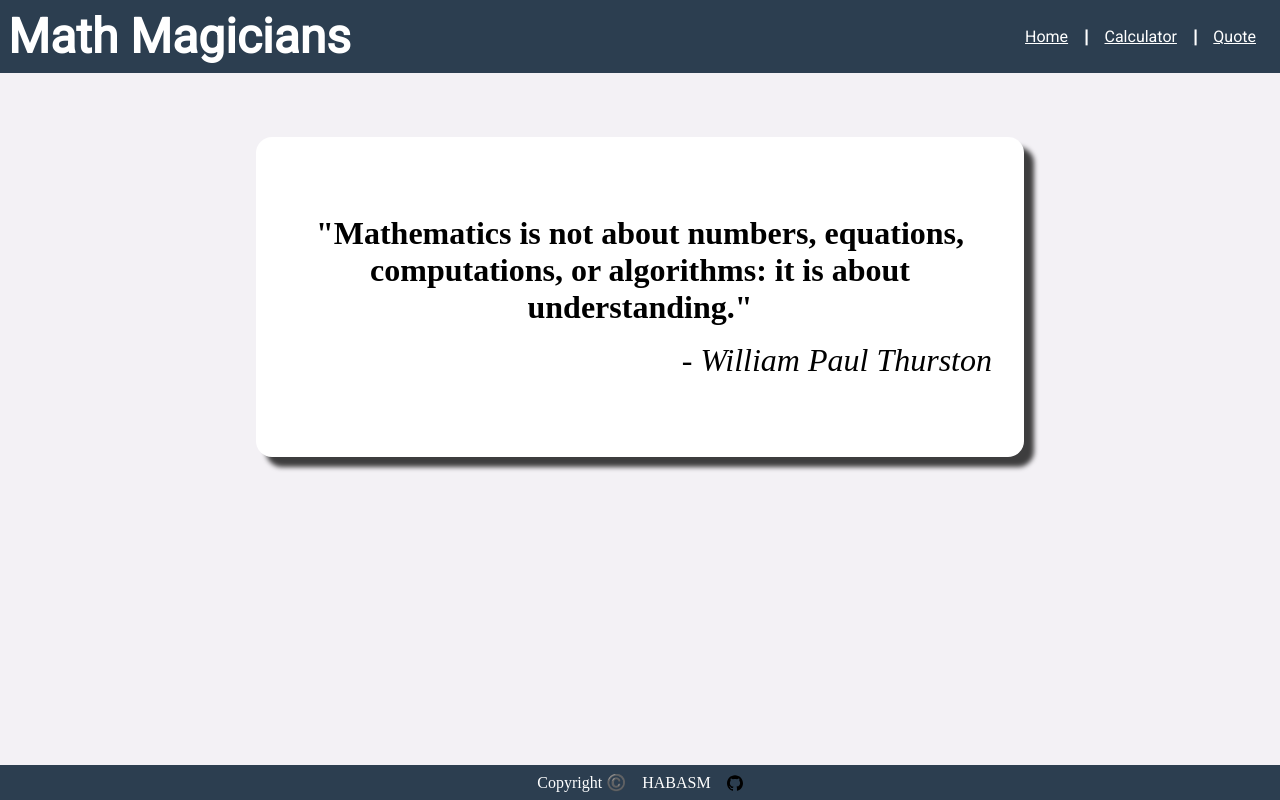
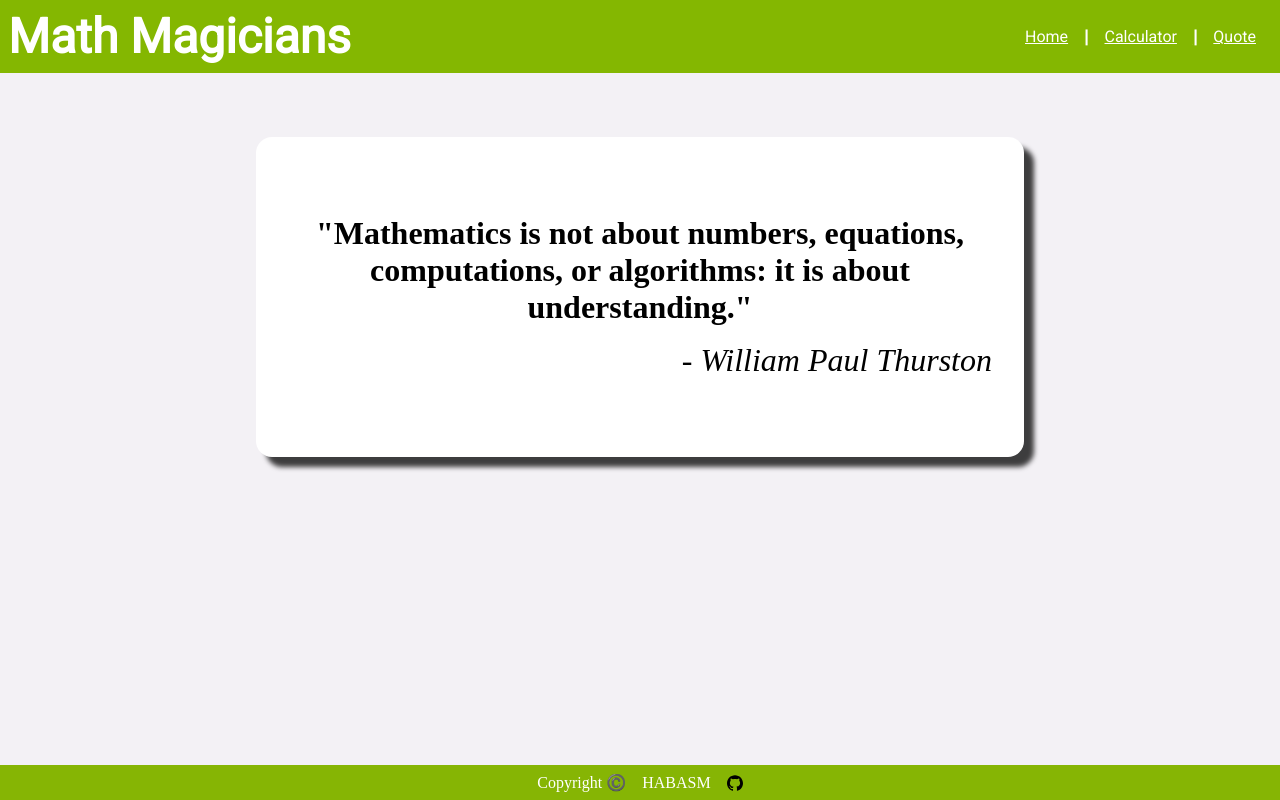
Before and after one commit to habasm/Math-Magicians, a React (Create React App) app: page /quote in a window 1280 px wide. Built offline with nearby package versions, Linux system fonts and the light colour scheme.

Commit message:
readme file adjusted

```diff
--- a/src/scss/Style.module.scss
+++ b/src/scss/Style.module.scss
@@ -6,7 +6,7 @@
   flex-direction: row;
   justify-content: space-between;
   align-items: center;
-  background-color: #2c3e50;
+  background-color: #84b701;
   padding: 0.5rem;
   font-family: 'Roboto', sans-serif;
   color: white;
@@ -102,7 +102,7 @@
   position: fixed;
   bottom: 0;
   left: 0;
-  background-color: #2c3e50;
+  background-color: #86b504;
   color: white;
   width: 100%;
   text-align: center;
```
Also changed, not shown: img/full.png (added), 1 other file (tests, documents, lock files or other folders).
